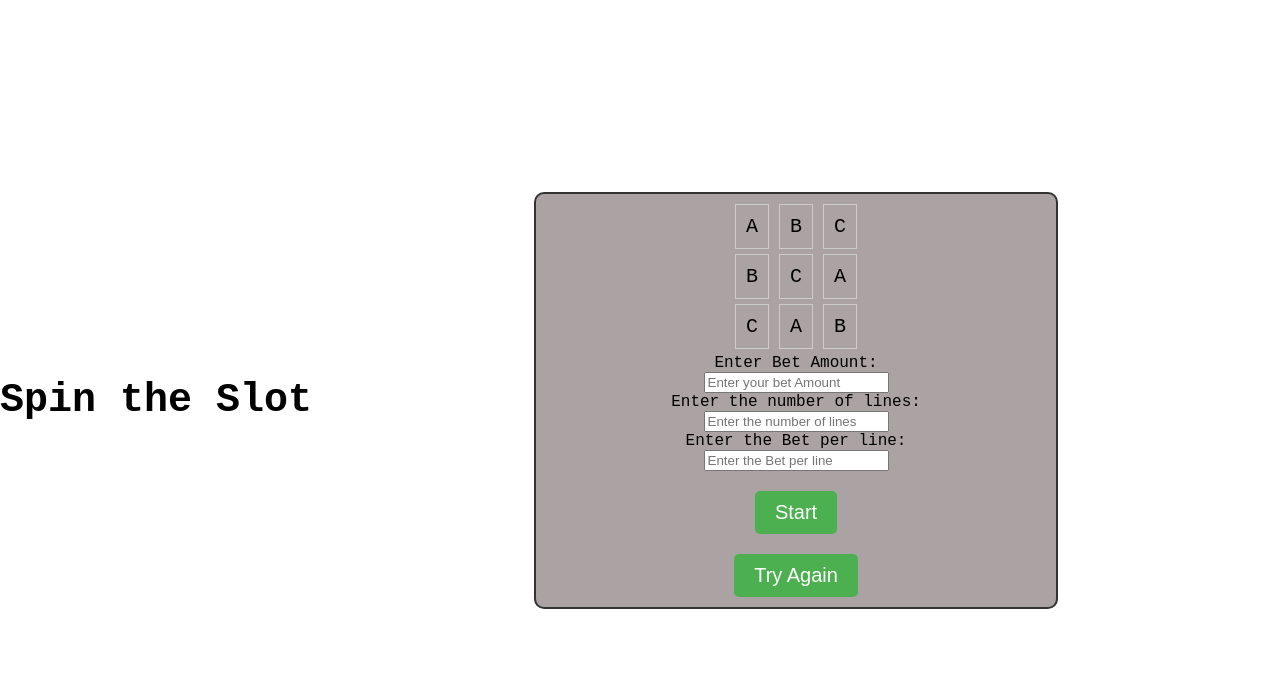
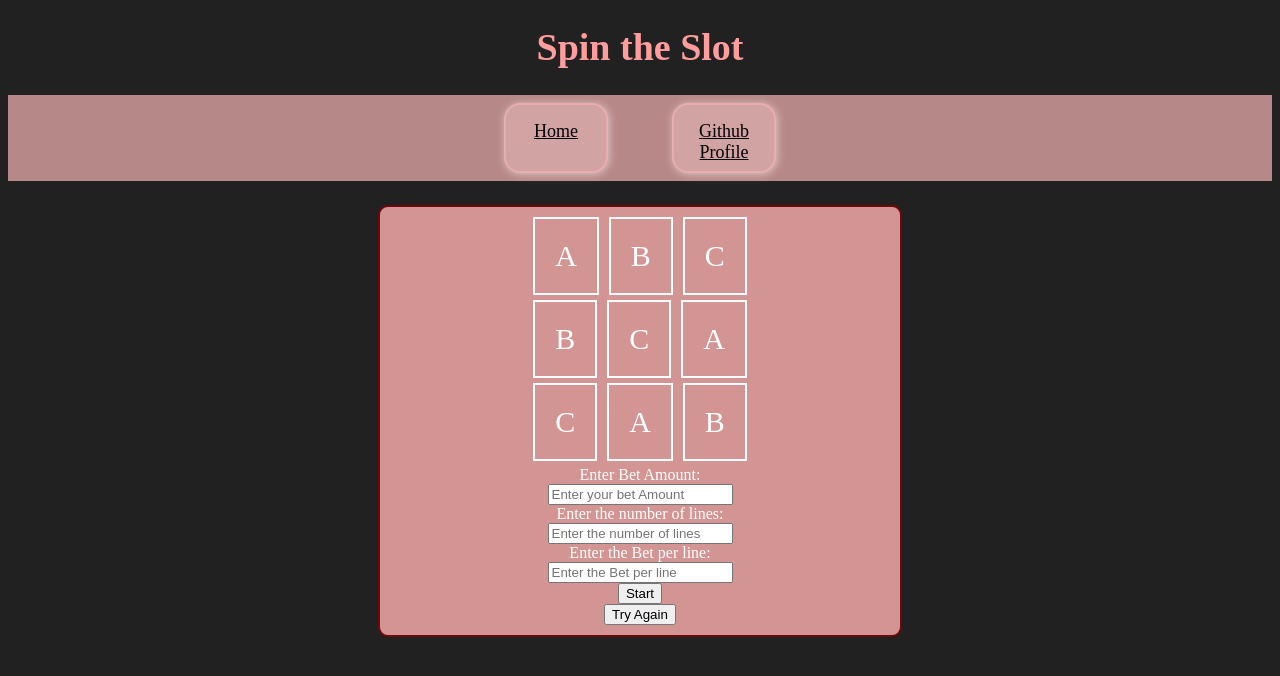
Before and after one commit to AlanRoy25/Javascript-Projects, a website: page Spintheslot/spintheslot.html in a window 1280 px wide. Drawn offline with Linux system fonts and the light colour scheme.

Commit message:
css and function

```diff
--- a/Spintheslot/spinstyle.css
+++ b/Spintheslot/spinstyle.css
@@ -1,29 +1,51 @@
-body {
+.heading{
+  text-align: center;
+  color: rgb(255, 157, 157);
+  font-size: 38px;
+
+}
+.nav{
   display: flex;
-  align-items: center;
   justify-content: center;
-  min-height: 100vh;
-  margin: 0;
-  font-family: 'Courier New', Courier, monospace;
+  flex-wrap: wrap;
+  background-color: rgb(183, 136, 136);
+  color: rgb(208, 201, 201);
+  padding: 0.5rem;
+  gap: 4rem ;
+  margin-bottom: 1.5rem;
+}
+.container{
+  display: inline-block;
+  justify-content: center;
+  text-align: center;
+  margin-top: 5%;
+  width: 100%;
+  cursor: pointer;
 }
 
-.container {
+.nav a{
+  display: inline-block;
+  background-color: rgb(210, 163, 163);
+  font-size: 18px;
+  width: 100px;
+  height: 50px;
+  padding-top: 1rem;
+  color: black;
+  justify-content: center;
   text-align: center;
+  border-radius: 1rem;
+  box-shadow: 1px 1px 9px rgb(223, 201, 201);
+  border: solid 2px rgb(234, 173, 173);
 }
-
-.heading {
-  font-size: 40px;
-}
-
 .slot-machine {
   display: flex;
   flex-direction: column;
   justify-content: center;
   align-items: center;
-  border: 2px solid #333;
+  border: 2px solid #6f0808;
   border-radius: 10px;
   padding: 10px;
-  background-color: #aba3a3;
+  background-color: #d39494;
   width: 500px;
   margin: 20px auto;
 }
@@ -54,25 +76,12 @@ body {
       transform: rotateX(360deg);
   }
 }
-
-
-
 .symbol {
   flex: 1;
   text-align: center;
-  font-size: 20px;
-  padding: 10px;
-  border: 1px solid #ccc;
+  font-size: 30px;
+  padding: 20px;
+  border: 2px solid #ff6363;
+  border: solid 2px;
   margin: 0 5px;
 }
-
-button {
-  font-size: 20px;
-  padding: 10px 20px;
-  margin-top: 20px;
-  cursor: pointer;
-  background-color: #4CAF50;
-  color: white;
-  border: none;
-  border-radius: 5px;
-}
--- a/Spintheslot/spintheslot.html
+++ b/Spintheslot/spintheslot.html
@@ -6,8 +6,12 @@
   <link rel="stylesheet" href="./spinstyle.css">
   <title>Spin the Slot</title>
 </head>
-<body>
+<body style="background-color: #212121; color: rgb(255, 255, 255);">
   <h1 class="heading">Spin the Slot </h1>
+  <nav class="nav">
+    <a target="_self" href="../indexfrontpage/index.html"> Home </a>
+    <a target="_blank"  href="https://github.com/AlanRoy25"> Github Profile </a>
+  </nav>
   <div class="slot-machine" id="slotMachine">
     <div class="row animate">
       <div class="symbol">A</div>
```
